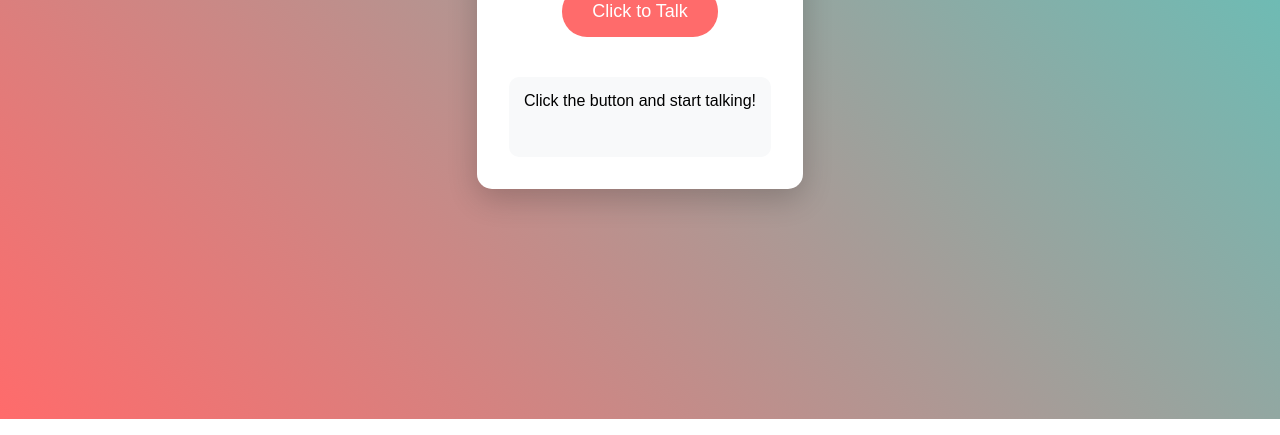
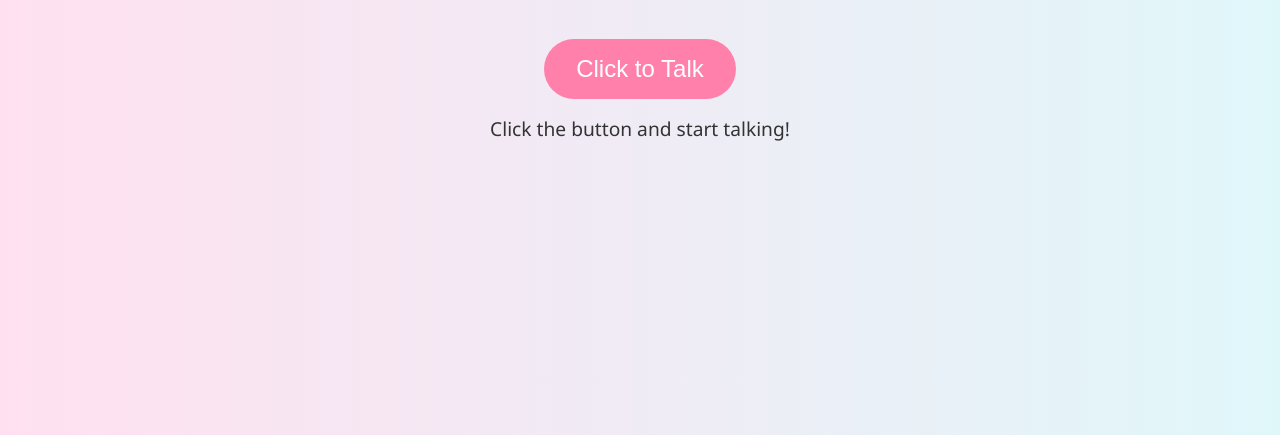
Before and after one commit to Krishnaone/divibot, a plain HTML site: page divibot/index.html in a window 1280 px wide. Shown: the part 381-816 px from the top of the page. Drawn offline with Linux system fonts and the light colour scheme.

Commit message:
index.html

```diff
--- a/divibot/index.html
+++ b/divibot/index.html
@@ -4,52 +4,14 @@
     <meta charset="UTF-8">
     <meta name="viewport" content="width=device-width, initial-scale=1.0">
     <title>AI Assistant</title>
-    <style>
-        body {
-            font-family: Arial, sans-serif;
-            display: flex;
-            justify-content: center;
-            align-items: center;
-            height: 100vh;
-            margin: 0;
-            background: linear-gradient(45deg, #ff6b6b, #4ecdc4);
-        }
-        .container {
-            text-align: center;
-            background: white;
-            padding: 2rem;
-            border-radius: 15px;
-            box-shadow: 0 10px 30px rgba(0,0,0,0.2);
-        }
-        .talk {
-            background: #ff6b6b;
-            color: white;
-            padding: 15px 30px;
-            border: none;
-            border-radius: 25px;
-            font-size: 18px;
-            cursor: pointer;
-            margin: 20px 0;
-            transition: transform 0.2s;
-        }
-        .talk:hover {
-            transform: scale(1.05);
-        }
-        .content {
-            margin-top: 20px;
-            padding: 15px;
-            background: #f8f9fa;
-            border-radius: 10px;
-            min-height: 50px;
-        }
-    </style>
+    <link rel="stylesheet" href="style.css">
 </head>
 <body>
     <div class="container">
-        <h1>�� AI Assistant</h1>
+        <h1>���� AI Assistant</h1>
         <button class="talk">Click to Talk</button>
         <div class="content">Click the button and start talking!</div>
     </div>
-    <script src="app.js"></script>
+    <script src="divibot.js"></script>
 </body>
 </html>
```
